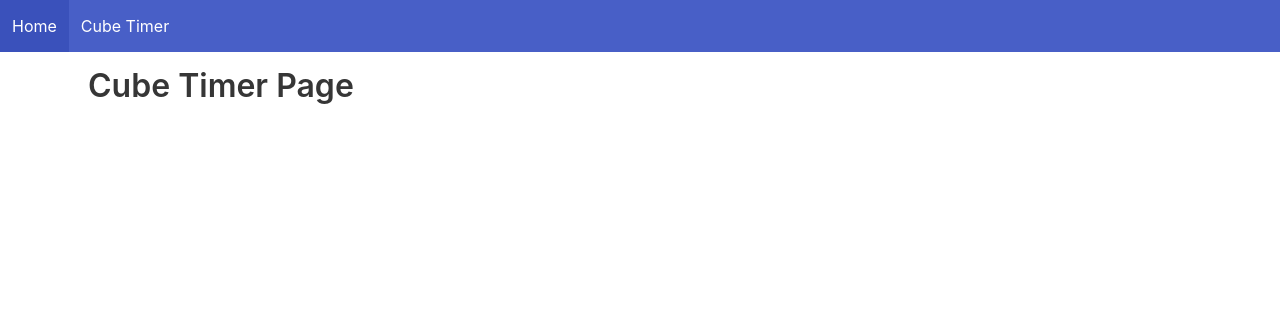
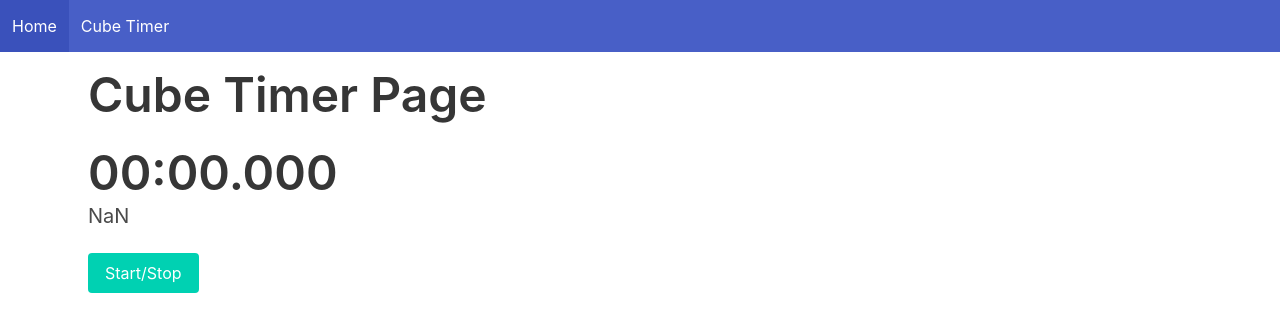
Before and after one commit to Scott-Gibson-Coding/hobbies-site, a React (Create React App) app: page /cubetimer in a window 1280 px wide. Shown: the top 332 px of the page. Built offline with nearby package versions, Linux system fonts and the light colour scheme; the HTML template or start-up script is replaced by a standard one.

Commit message:
Created basic timer functionality for cubetimer page. - Changed class to className to align with bulma syntax. - Created button that starts and stops the timer. - Created a timer interrupt that updates the timer on screen consistently.

```diff
--- a/src/components/Cubetimer.jsx
+++ b/src/components/Cubetimer.jsx
@@ -1,10 +1,61 @@
+import { useState, useEffect, useRef } from 'react';
+
 // Cubetimer page
 const Cubetimer = () => {
+    const timer = useRef(null);
+    const [avg, setAvg] = useState(NaN);
+    const [running, setRunning] = useState(false);
+    const [startTime, setStartTime] = useState(0);
+    const [endTime, setEndTime] = useState(0);
+
+    const timer_interrupt = 53;
+    // timer interrupt to update the timer on screen if running
+    useEffect(() => {
+        if (running) {
+            timer.current = setInterval(() => {
+                setEndTime((time) => time + timer_interrupt);
+            }, timer_interrupt);
+        }
+
+        return () => clearInterval(timer.current);
+    }, [running]);
+
+    const startTimer = () => {
+        setStartTime(Date.now());
+        setEndTime(Date.now());
+        setRunning(true);
+    }
+
+    const stopTimer = () => {
+        setEndTime(Date.now());
+        setRunning(false);
+    }
+
     return (
-        <div class='container pl-5 pt-4'>
-            <h1 class='title'>Cube Timer Page</h1>
+        <div className='container pl-5 pt-4'>
+            <h1 className='title is-1'>Cube Timer Page</h1>
+            <h1 className='title is-1 bulma-unselectable-mixin'>
+                {formatTime(endTime - startTime)}
+            </h1>
+            <h2 className='subtitle is-5'>
+                {avg ? avg.toFixed(3) : avg.toString()}
+            </h2>
+            <button className='button is-primary'
+                onClick={running ? stopTimer : startTimer}>
+                Start/Stop
+            </button>
         </div>
     );
 }
 
+// formats an amount of milliseconds into 00:00.00
+const formatTime = (time) => {
+    let mills = time % 1000;
+    time = (time - mills) / 1000;
+    let secs = time % 60;
+    let mins = Math.floor(time / 60);
+
+    return `${mins.toString().padStart(2, '0')}:${secs.toString().padStart(2, '0')}.${mills.toString().padStart(3, '0')}`;
+}
+
 export default Cubetimer;
--- a/src/components/Home.jsx
+++ b/src/components/Home.jsx
@@ -1,8 +1,8 @@
 // Home page
 const Home = () => {
     return (
-        <div class='container pl-5 pt-4'>
-            <h1 class='title'>Home Page</h1>
+        <div className='container pl-5 pt-4'>
+            <h1 className='title'>Home Page</h1>
         </div>
     );
 }
--- a/src/components/Navbar.jsx
+++ b/src/components/Navbar.jsx
@@ -7,12 +7,12 @@ import {
 const Navbar = () => {
     return (
         <div>
-            <nav class='navbar is-link'>
-                <div class='navbar-brand'>
-                    <Link class='navbar-item' to='/'>
+            <nav className='navbar is-link'>
+                <div className='navbar-brand'>
+                    <Link className='navbar-item' to='/'>
                         Home
                     </Link>
-                    <Link class='navbar-item' to='/cubetimer'>
+                    <Link className='navbar-item' to='/cubetimer'>
                         Cube Timer
                     </Link>
                 </div>
```
Also changed, not shown: package.json (line endings or trailing spaces).
